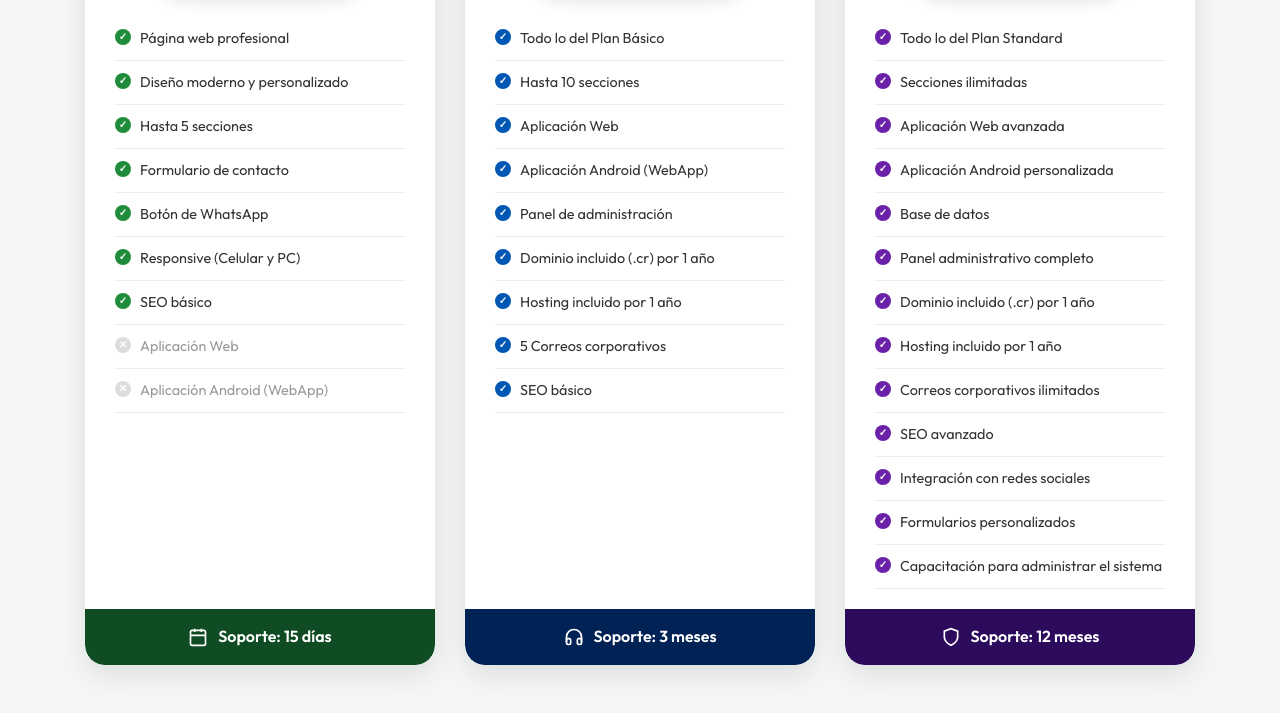
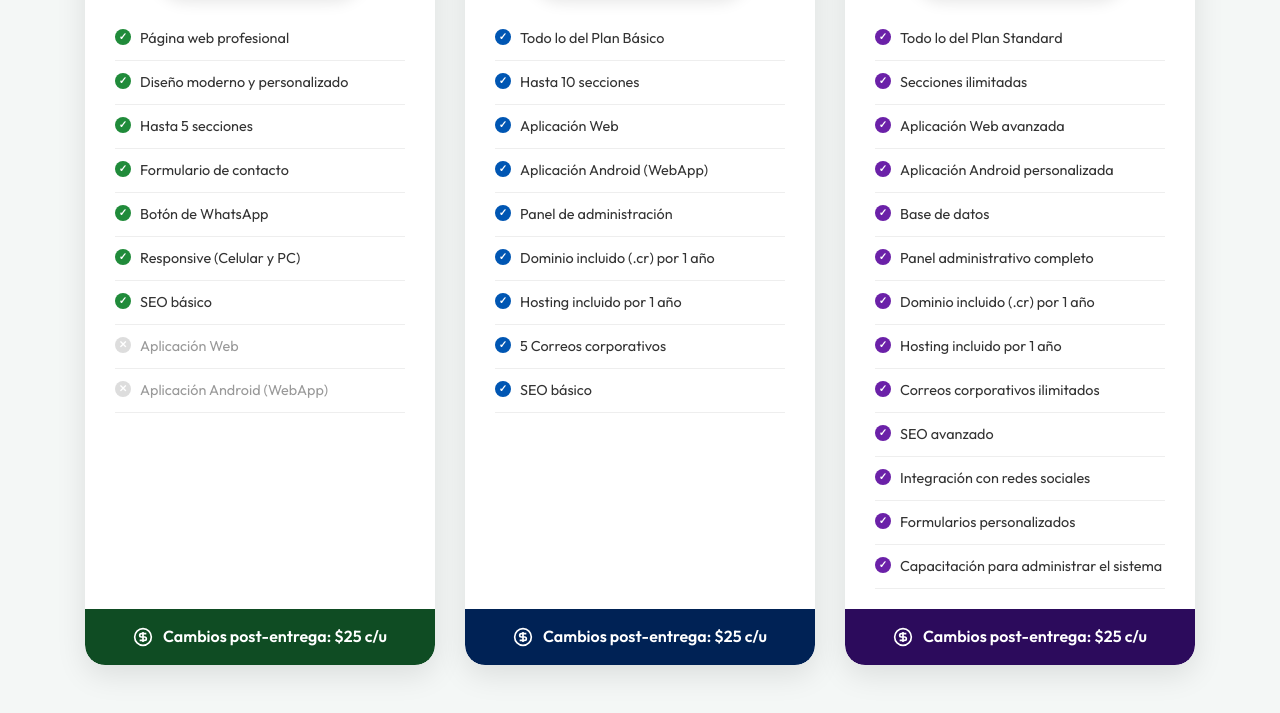
Before and after one commit to WEWebcr/Mantixor, a website built with Vite: page index.html in a window 1280 px wide. Shown: the part 727-1440 px from the top of the page. Built offline with nearby package versions, Linux system fonts and the light colour scheme.

Commit message:
Actualizar texto de soporte a cambios post-entrega

```diff
--- a/index.html
+++ b/index.html
@@ -52,8 +52,8 @@
               <li class="disabled">Aplicación Android (WebApp)</li>
             </ul>
             <div class="support-badge">
-              <svg viewBox="0 0 24 24" fill="none" stroke="currentColor" stroke-width="2"><rect x="3" y="4" width="18" height="18" rx="2" ry="2"></rect><line x1="16" y1="2" x2="16" y2="6"></line><line x1="8" y1="2" x2="8" y2="6"></line><line x1="3" y1="10" x2="21" y2="10"></line></svg>
-              Soporte: 15 días
+              <svg viewBox="0 0 24 24" fill="none" stroke="currentColor" stroke-width="2"><circle cx="12" cy="12" r="10"></circle><path d="M16 8h-6a2 2 0 1 0 0 4h4a2 2 0 1 1 0 4H8"></path><path d="M12 18V6"></path></svg>
+              Cambios post-entrega: $25 c/u
             </div>
           </div>
 
@@ -86,8 +86,8 @@
               <li>SEO básico</li>
             </ul>
             <div class="support-badge">
-              <svg viewBox="0 0 24 24" fill="none" stroke="currentColor" stroke-width="2"><path d="M3 18v-6a9 9 0 0 1 18 0v6"></path><path d="M21 19a2 2 0 0 1-2 2h-1a2 2 0 0 1-2-2v-3a2 2 0 0 1 2-2h3zM3 19a2 2 0 0 0 2 2h1a2 2 0 0 0 2-2v-3a2 2 0 0 0-2-2H3z"></path></svg>
-              Soporte: 3 meses
+              <svg viewBox="0 0 24 24" fill="none" stroke="currentColor" stroke-width="2"><circle cx="12" cy="12" r="10"></circle><path d="M16 8h-6a2 2 0 1 0 0 4h4a2 2 0 1 1 0 4H8"></path><path d="M12 18V6"></path></svg>
+              Cambios post-entrega: $25 c/u
             </div>
           </div>
 
@@ -124,8 +124,8 @@
               <li>Capacitación para administrar el sistema</li>
             </ul>
             <div class="support-badge">
-              <svg viewBox="0 0 24 24" fill="none" stroke="currentColor" stroke-width="2"><path d="M12 22s8-4 8-10V5l-8-3-8 3v7c0 6 8 10 8 10z"></path></svg>
-              Soporte: 12 meses
+              <svg viewBox="0 0 24 24" fill="none" stroke="currentColor" stroke-width="2"><circle cx="12" cy="12" r="10"></circle><path d="M16 8h-6a2 2 0 1 0 0 4h4a2 2 0 1 1 0 4H8"></path><path d="M12 18V6"></path></svg>
+              Cambios post-entrega: $25 c/u
             </div>
           </div>
         </div>
```
